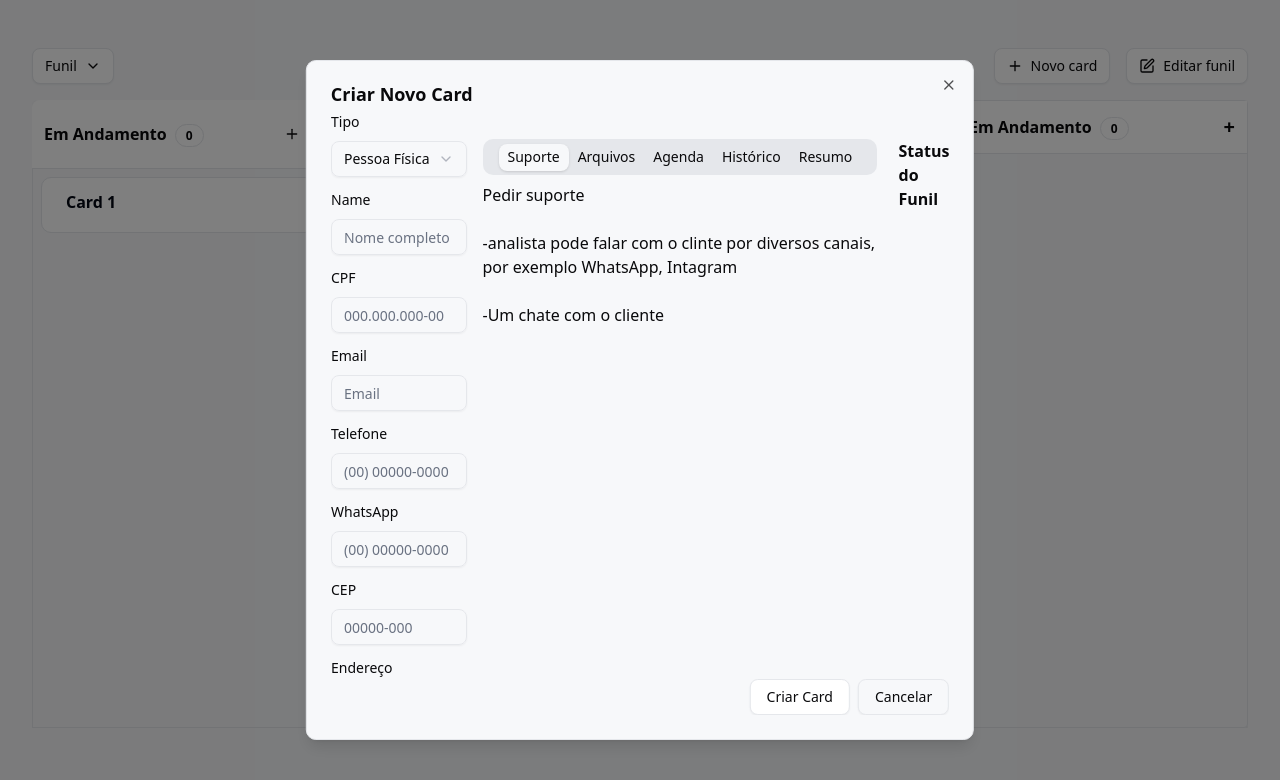
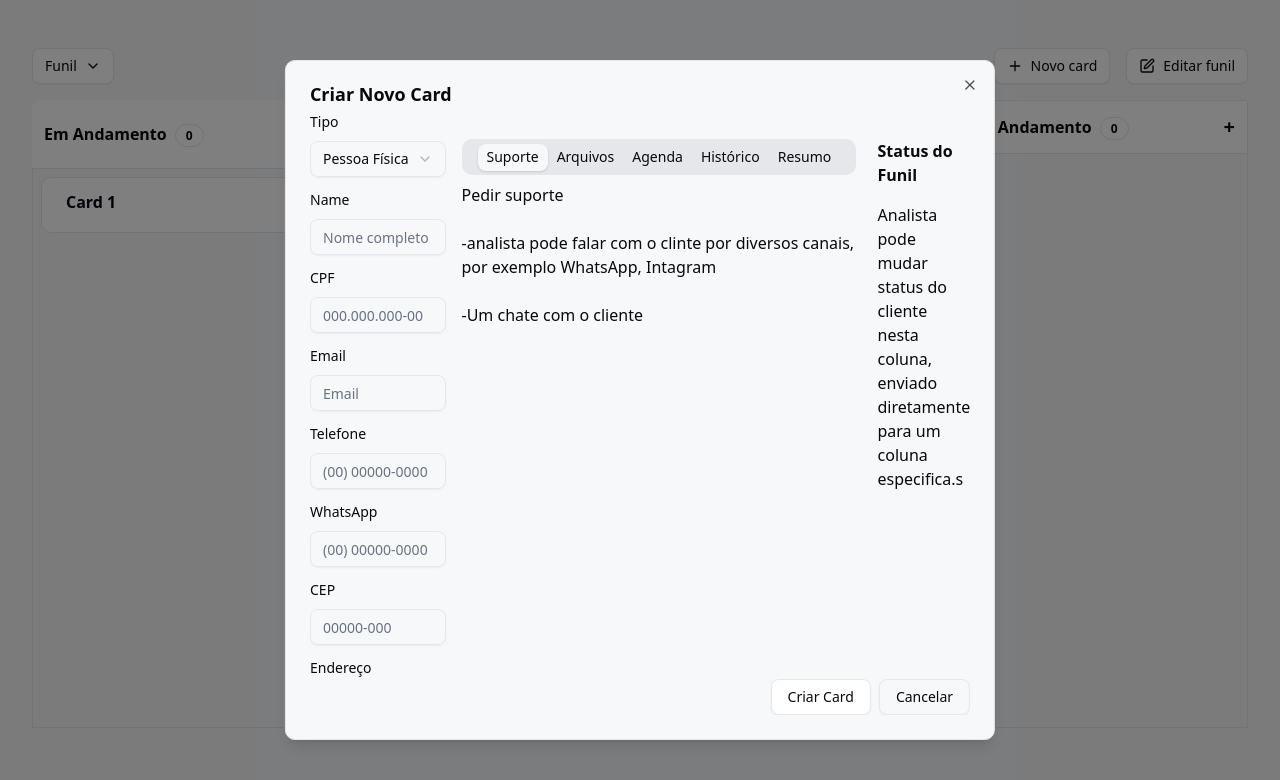
Before and after one commit to ArielKollross/crm-front, a Next.js app: page / in a window 1280 px wide. Both pictures are taken after a click on the button "Novo card". Shown: the top 780 px of the page. Built offline with nearby package versions, Linux system fonts and the light colour scheme.

Commit message:
style: add comment to customer dialog

```diff
--- a/src/app/home/index.tsx
+++ b/src/app/home/index.tsx
@@ -230,6 +230,9 @@ export default function Funnels() {
 
 								<div className="flex flex-col gap-4 mt-6 max-w-fit">
 									<div className="font-semibold">Status do Funil</div>
+									<div>
+										Analista pode mudar status do cliente nesta coluna, enviado diretamente para um coluna especifica.s
+									</div>
 								</div>
 							</div>
 
```
